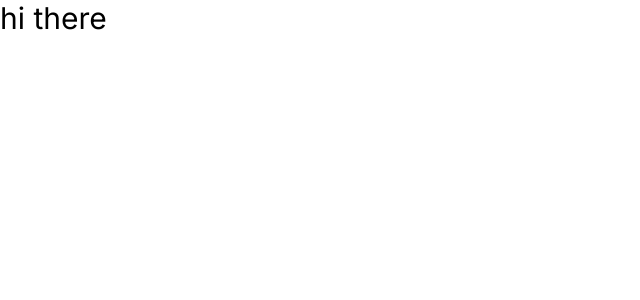
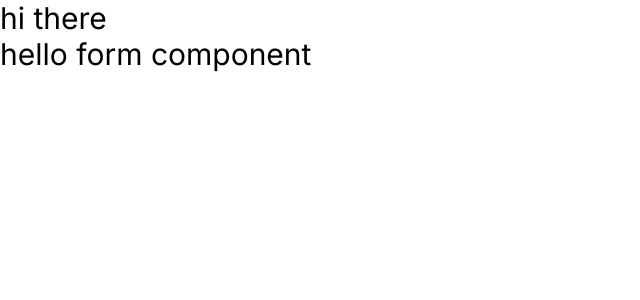
Before and after one commit to venkatesh2100/plantera, a Next.js app: page / in a window 1280 px wide. Shown: the top 300 px of the page, without its empty margins (0-640 px from the left). Built offline with nearby package versions, Linux system fonts and the light colour scheme.

Commit message:
added component folder

```diff
--- a/src/app/page.tsx
+++ b/src/app/page.tsx
@@ -1,9 +1,11 @@
 import Image from "next/image";
+import { Buttonbox } from "@/components/button";
 
 export default function Home() {
   return (
     <div className="text-3xl">
       hi there
+      <Buttonbox/>
     </div>
   );
 }
--- /dev/null
+++ b/src/components/button.tsx
@@ -0,0 +1,5 @@
+export function Buttonbox(){
+    return <div>
+        <button>hello form component</button>
+    </div>
+}
```
